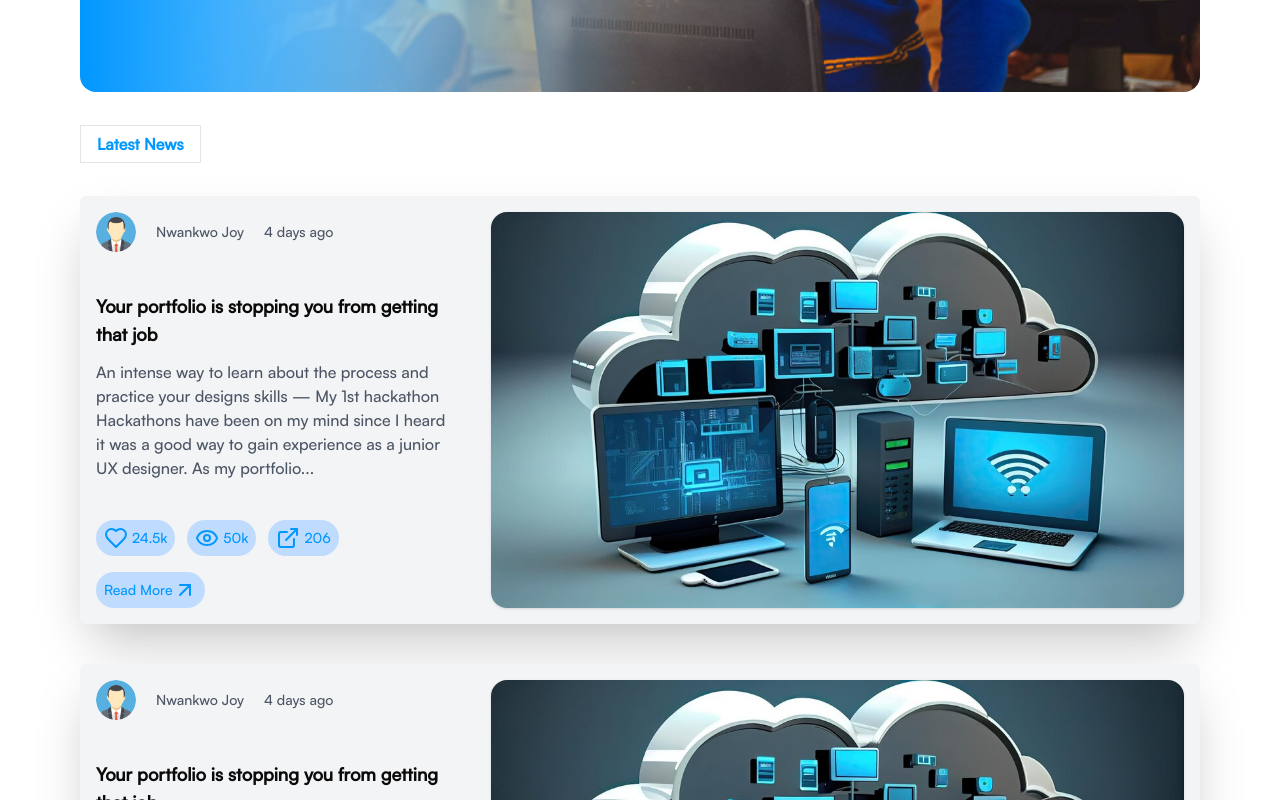
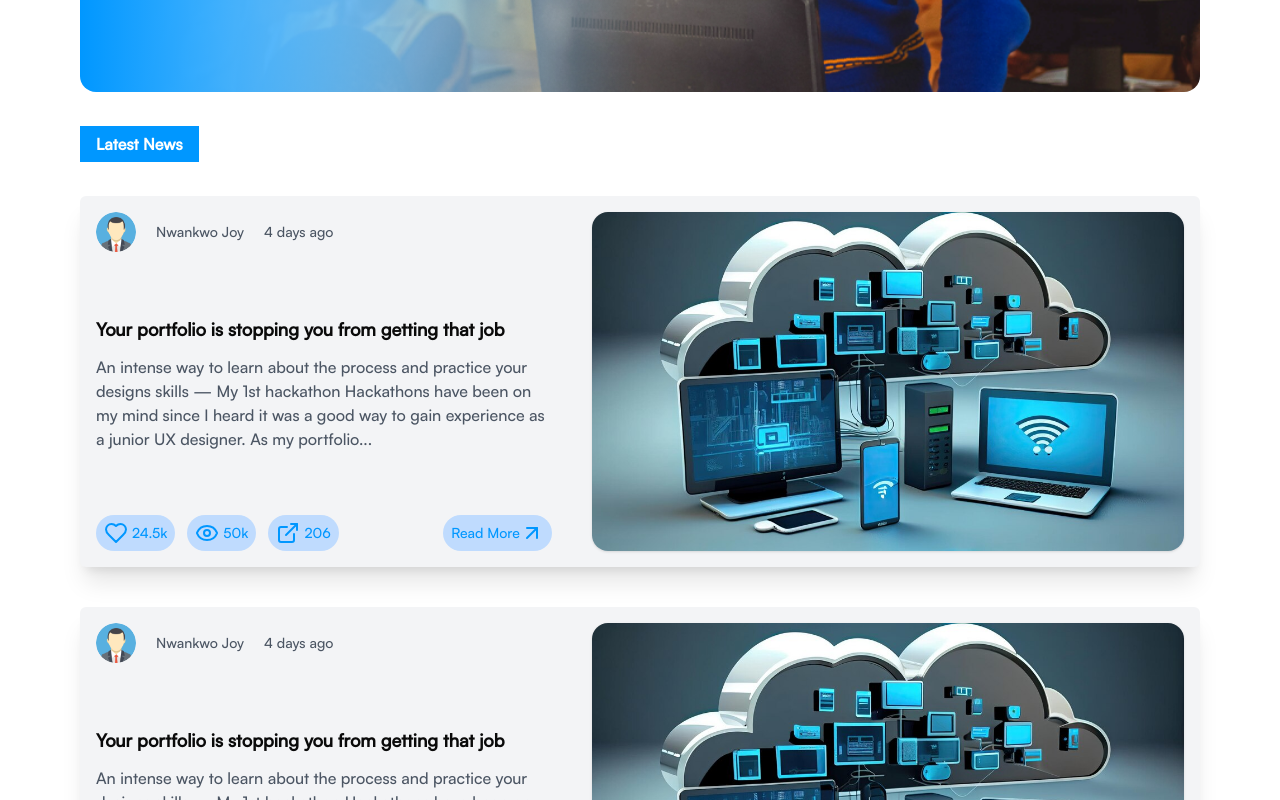
Before and after one commit to Austinobravo/seep, a Next.js app: page /news/latest in a window 1280 px wide. Shown: the part 620-1420 px from the top of the page. Built offline with nearby package versions, Linux system fonts and the light colour scheme.

Commit message:
Added timeout to beneficiaries

```diff
--- a/app/(news)/news/_components/LatestNewsCard.tsx
+++ b/app/(news)/news/_components/LatestNewsCard.tsx
@@ -6,10 +6,10 @@ import React from 'react'
 const LatestNewsCard = () => {
   return (
     <div className='md:px-20 px-10 space-y-10 py-10'>
-        <span className='seep-text-color border py-2 px-4 font-semibold'>Latest News</span>
+        <span className='font-semibold seep-bg-color text-white px-4 py-2'>Latest News</span>
         {[1,2,3,4].map((item) => (
-            <div key={item} className='flex justify-between lg:flex-row flex-col-reverse gap-x-10 gap-y-7 p-4 bg-gray-100 shadow-2xl rounded-md w-fit'>
-                <div className='basis-2/4 flex justify-between  flex-col'>
+            <div key={item} className='flex justify-between lg:flex-row flex-col-reverse gap-x-10 gap-y-7 p-4 bg-gray-100 shadow-xl rounded-md w-fit'>
+                <div className='basis-3/4 flex justify-between  flex-col'>
                     <div className='flex gap-5 items-center text-gray-600 sm:text-sm text-xs flex-wrap'>
                         <Image src={`/images/avatar.webp`} width={200} height={200} alt='' className='w-10 h-10 rounded-full'/>
                         <h3>Nwankwo Joy</h3>
--- a/app/(seep)/seep/_components/Beneficiaries.tsx
+++ b/app/(seep)/seep/_components/Beneficiaries.tsx
@@ -29,6 +29,13 @@ const Beneficiaries = () => {
   const DecrementIndex = () => {
     setCurrentImageIndex((prev) => 0 === prev ? occasions.length -1 : prev - 1)
   }
+
+     React.useEffect(()=> {
+         const interval = setInterval(()=>{
+             return IncrementIndex()
+         },5000)
+         return ()=>clearInterval(interval)
+     }, [currentImageIndex])
   return (
     <section className='md:px-28 px-10 py-10 seep-text-color'>
       <FadeInSection direction={`up`}>
```
